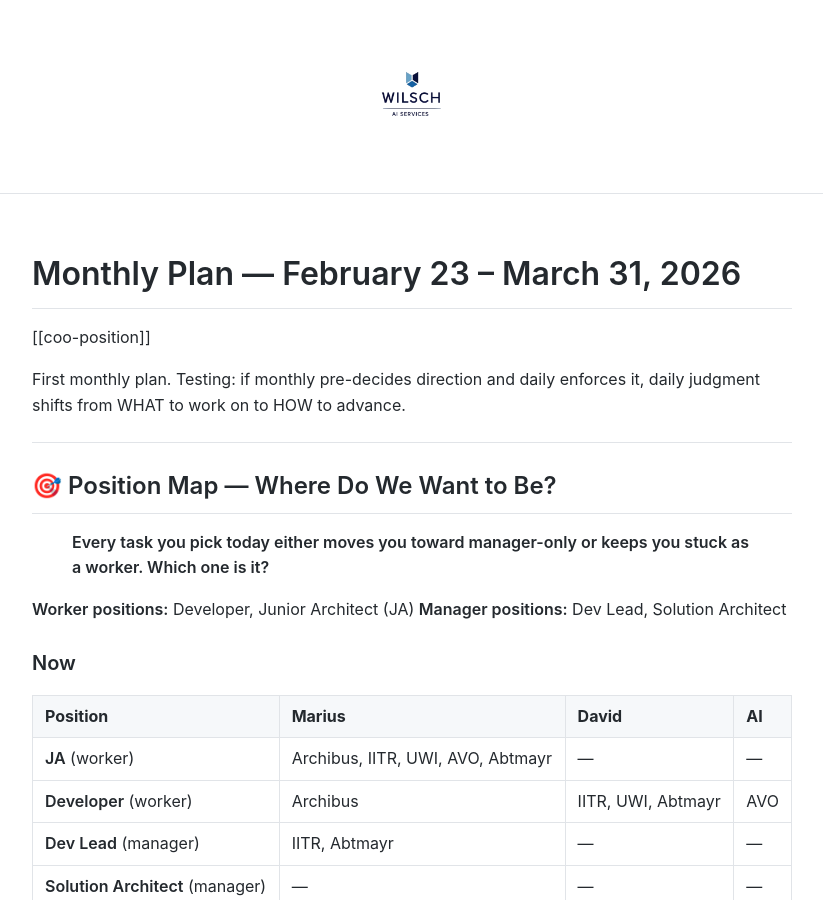
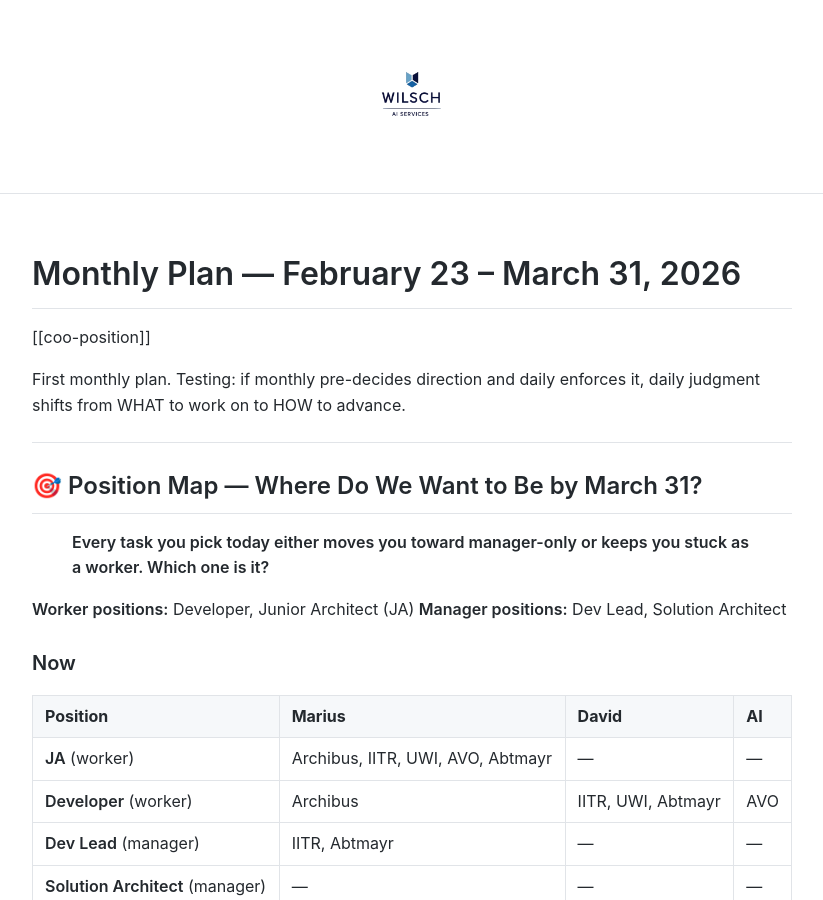
Before and after one commit to MariusWilsch/public-wilsch-ai-pages, a Jekyll site: the page built from project/soloforce/monthly-plan-2026-02-23-to-2026-03-31.md, in a window 1280 px wide and 900 px high. Shown: the whole window, without its empty margins (228-1051 px from the left). Built offline with Jekyll 4.4.1, drawn with Linux system fonts in a browser that asks for light colours; our own code applies the rules of GitHub Pages for plain Markdown files.

Commit message:
Sync from hippocampus 2026-02-24

```diff
--- a/project/soloforce/monthly-plan-2026-02-23-to-2026-03-31.md
+++ b/project/soloforce/monthly-plan-2026-02-23-to-2026-03-31.md
@@ -9,7 +9,7 @@ First monthly plan. Testing: if monthly pre-decides direction and daily enforces
 
 ---
 
-## 🎯 Position Map — Where Do We Want to Be?
+## 🎯 Position Map — Where Do We Want to Be by March 31?
 
 > **Every task you pick today either moves you toward manager-only or keeps you stuck as a worker. Which one is it?**
 
```
